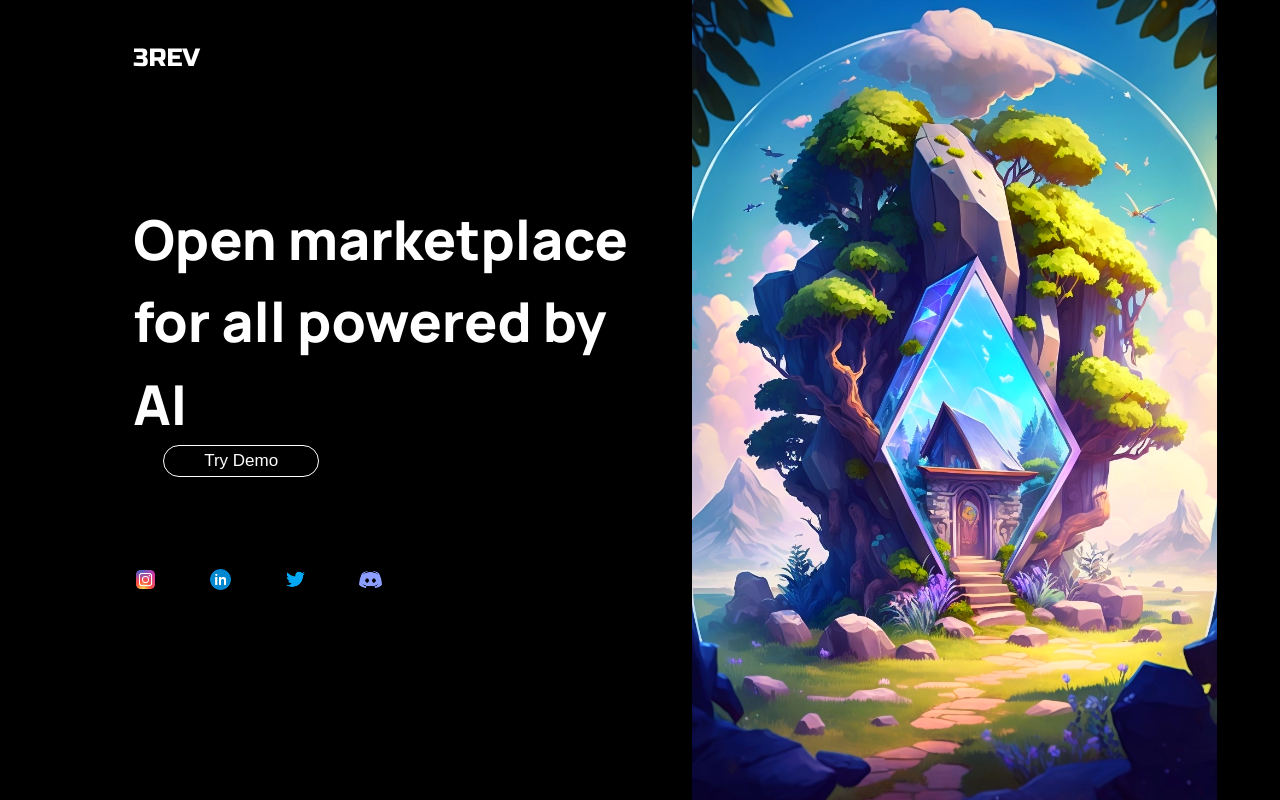
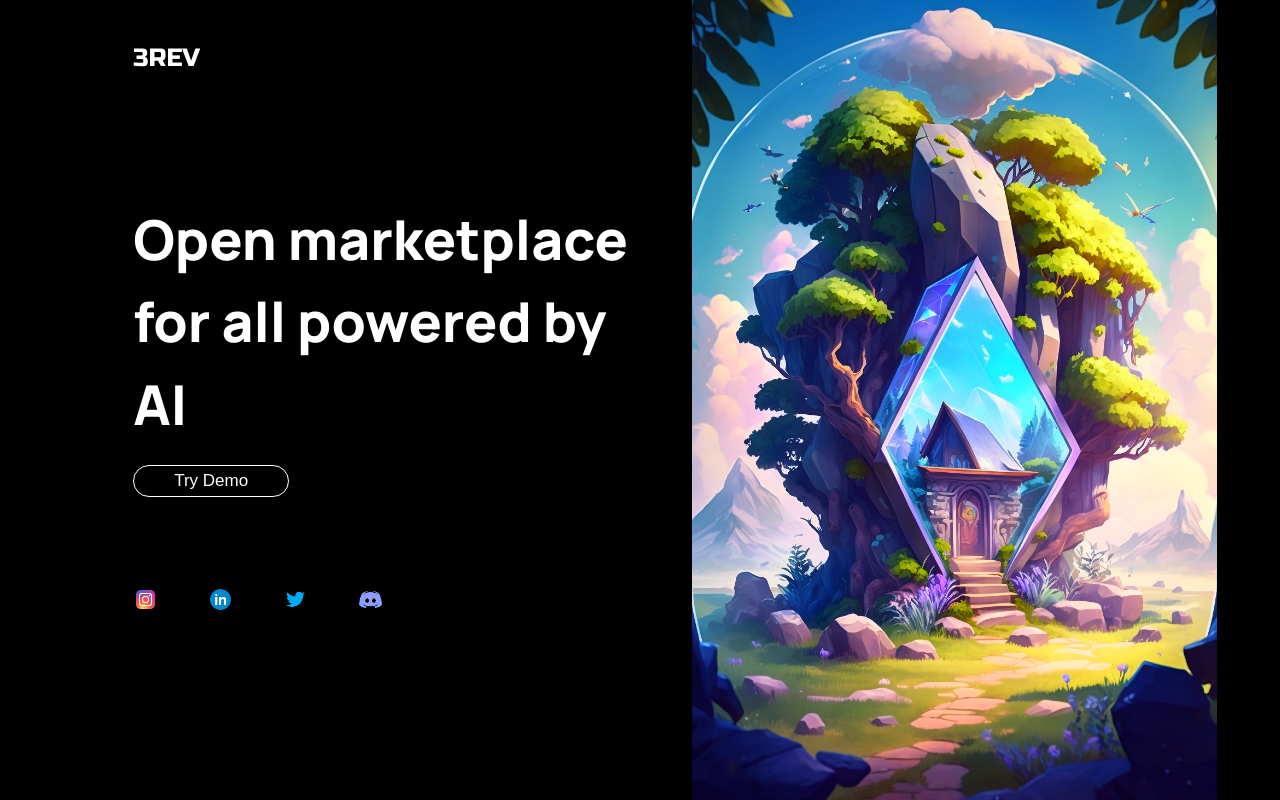
Before and after one commit to Mayank-Jain-1/WNE3-Live, a React (Vite) app in the folder 3rev_frontend/: page / in a window 1280 px wide. Built offline with nearby package versions, Linux system fonts and the light colour scheme.

Commit message:
btn style updt

```diff
--- a/3rev_frontend/src/components/home.css
+++ b/3rev_frontend/src/components/home.css
@@ -73,7 +73,8 @@
  background-color:black;
  border:1px solid white;
  outline:none;
- margin-left:30px;
+ margin-top:20px;
+
  padding:5px 40px;
  font-size:17px;
 font-weight:medium;
```
